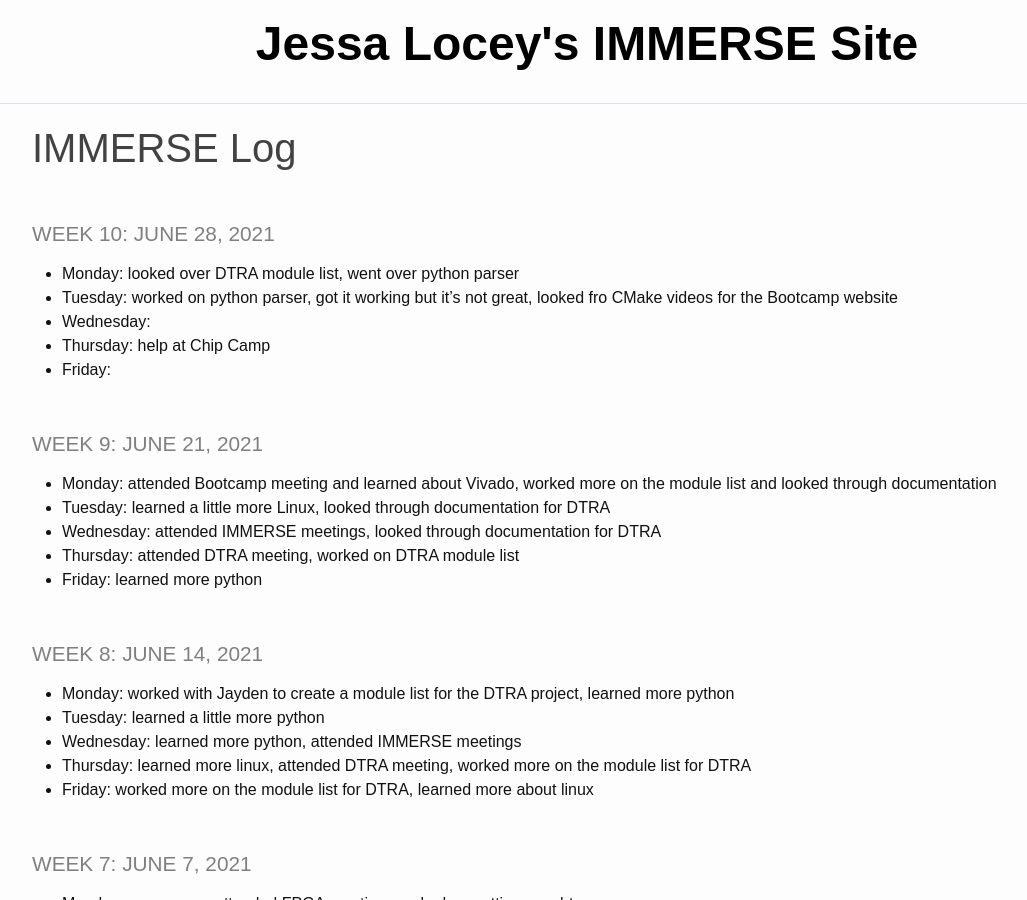
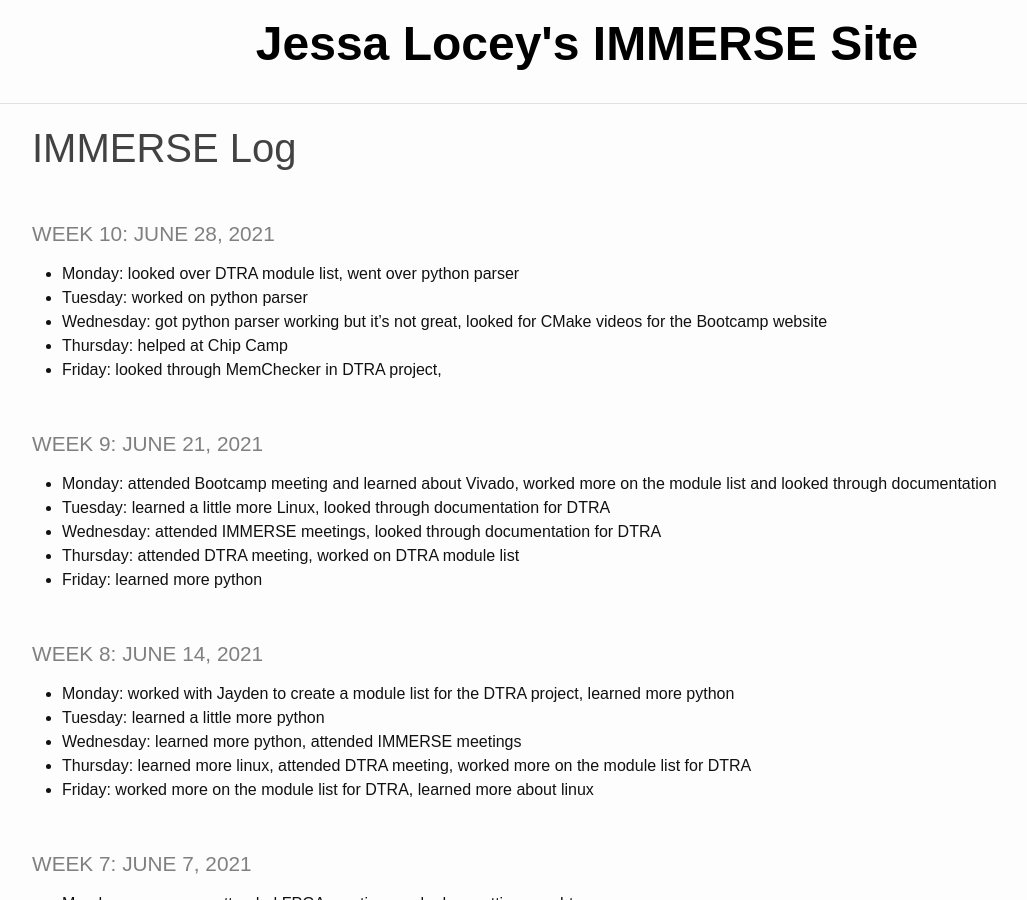
Before and after one commit to jessalocey/jessalocey.github.io, a Jekyll site: the page built from _pages/log.md, in a window 1280 px wide and 900 px high. Shown: the whole window, without its empty margins (53-1080 px from the left). Built offline with Jekyll 4.4.1, drawn with Linux system fonts in a browser that asks for light colours.

Commit message:
log update Friday

```diff
--- a/_pages/log.md
+++ b/_pages/log.md
@@ -5,10 +5,10 @@ title: IMMERSE Log
 
 ### Week 10: June 28, 2021
 * **Monday:** looked over DTRA module list, went over python parser
-* **Tuesday:** worked on python parser, got it working but it's not great, looked fro CMake videos for the Bootcamp website
-* **Wednesday:**
-* **Thursday:** help at Chip Camp
-* **Friday:**
+* **Tuesday:** worked on python parser
+* **Wednesday:** got python parser working but it's not great, looked for CMake videos for the Bootcamp website
+* **Thursday:** helped at Chip Camp
+* **Friday:** looked through MemChecker in DTRA project,
 
 ### Week 9: June 21, 2021
 * **Monday:** attended Bootcamp meeting and learned about Vivado, worked more on the module list and looked through documentation
```
